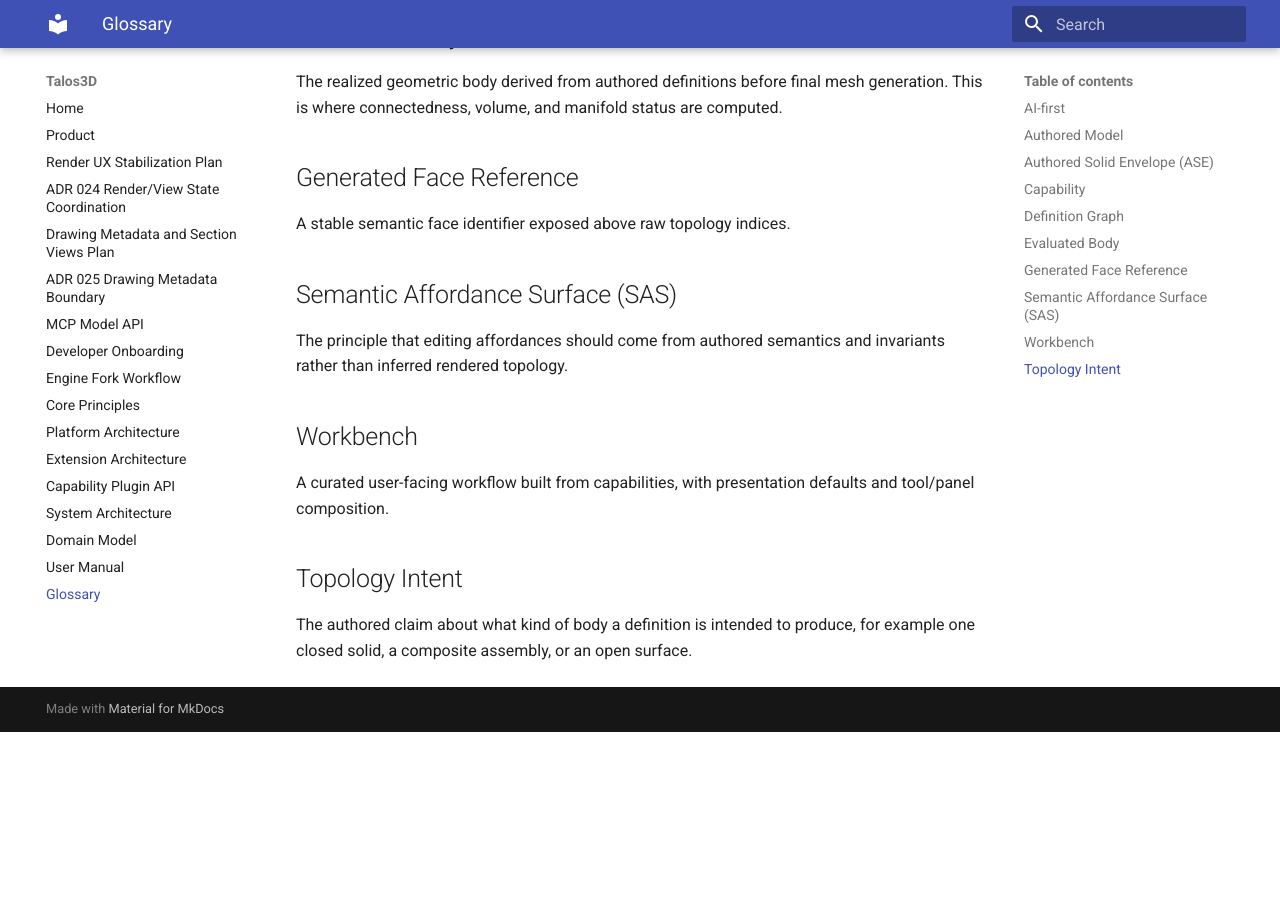
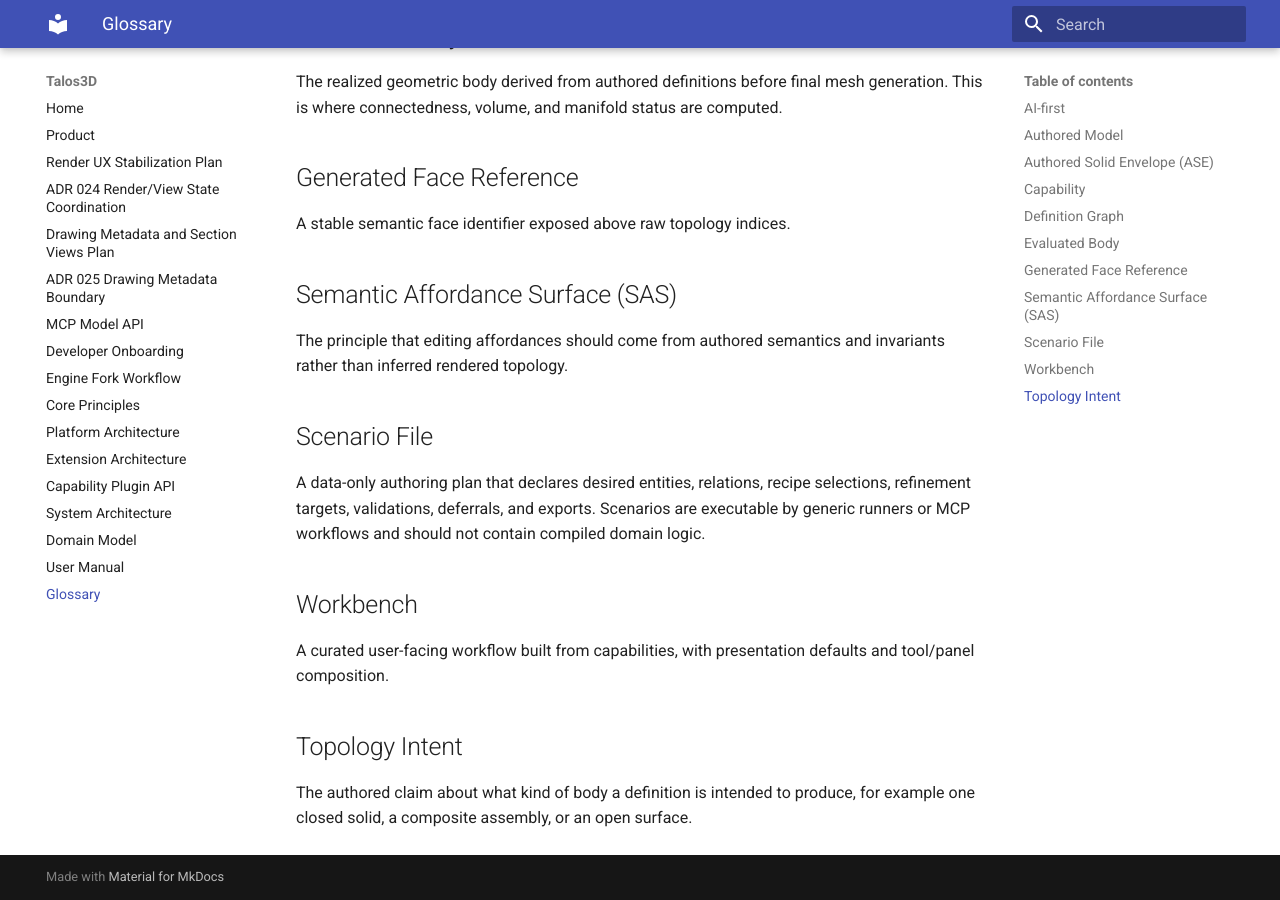
Before and after one commit to appverket/talos3D, an MkDocs documentation site: the page built from docs/GLOSSARY.md, in a window 1280 px wide and 900 px high, scrolled down 847 px. Built offline with MkDocs 1.6.1 and Material for MkDocs 9.7.7, drawn with Linux system fonts in a browser that asks for light colours; before the commit the page ends 1579 px from its top, so only the background shows below that.

Commit message:
docs: define scenario files

```diff
--- a/docs/GLOSSARY.md
+++ b/docs/GLOSSARY.md
@@ -41,6 +41,13 @@ A stable semantic face identifier exposed above raw topology indices.
 The principle that editing affordances should come from authored semantics and
 invariants rather than inferred rendered topology.
 
+## Scenario File
+
+A data-only authoring plan that declares desired entities, relations, recipe
+selections, refinement targets, validations, deferrals, and exports. Scenarios
+are executable by generic runners or MCP workflows and should not contain
+compiled domain logic.
+
 ## Workbench
 
 A curated user-facing workflow built from capabilities, with presentation
```
Also changed, not shown: docs/MCP_MODEL_API.md (+3 -0 lines).
